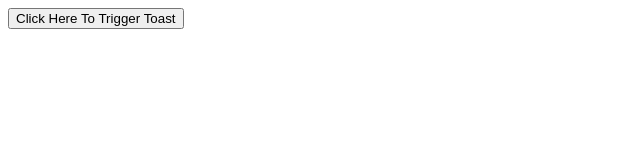
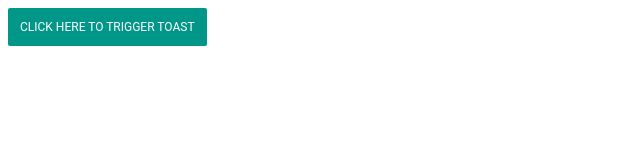
Before and after one commit to pmsandhu/web-components, a plain HTML site: page Toast/index.html in a window 1280 px wide. Shown: the whole page, without its empty margins (0-640 px from the left). Drawn offline with Linux system fonts and the light colour scheme.

Commit message:
style toastTrigger button

```diff
--- a/Toast/index.html
+++ b/Toast/index.html
@@ -1,4 +1,37 @@
 <html>
+<style>
+  :root {
+    --spacing-unit: 6px;
+    --background-color: #009688;
+  }
+
+  body {
+    width: 90vw;
+    height: 90vh;
+    box-sizing: border-box;
+  }
+
+  button {
+    border: none;
+    border-radius: 2px;
+    background-color: var(--background-color);
+    color: #FFFFFF;
+    cursor: pointer;
+    display: inline-block;
+    font-family: 'Roboto', 'Helvetica', sans-serif;
+    font-size: calc(2 * var(--spacing-unit));
+    padding: calc(2 * var(--spacing-unit));
+    position: relative;
+    overflow: hidden;
+    text-decoration: none;
+    text-transform: uppercase;
+    transition: background-color 0.2s;
+  }
+
+  button:focus { outline: none; }
+
+  button:active, button:hover { background-color: #DDDDDD; }
+</style>
 
 <body style="height: 90vh; width: 90vw;">
 <button>Click Here To Trigger Toast</button>
```
Also changed, not shown: Toast/Toast.css (+5 -3 lines).
